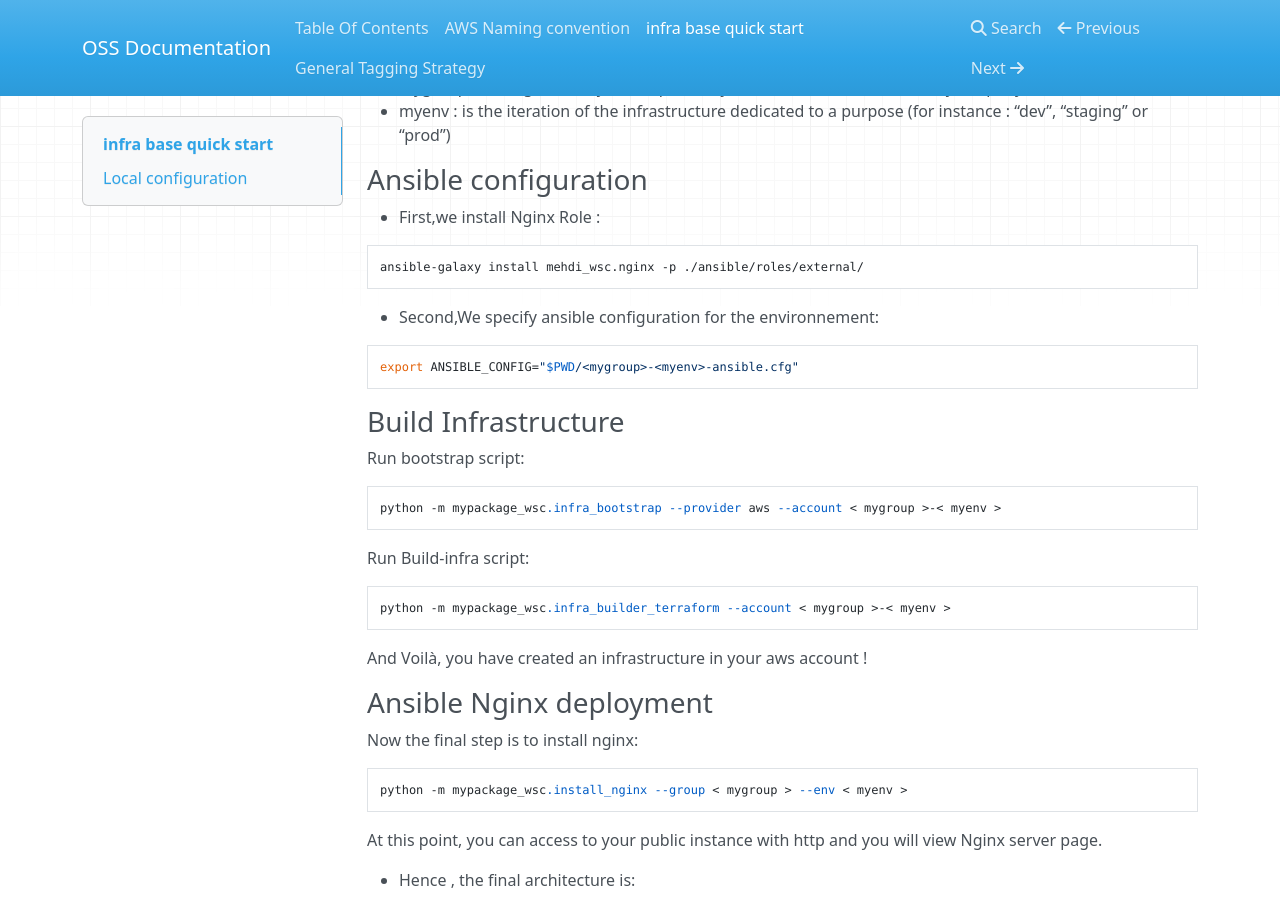
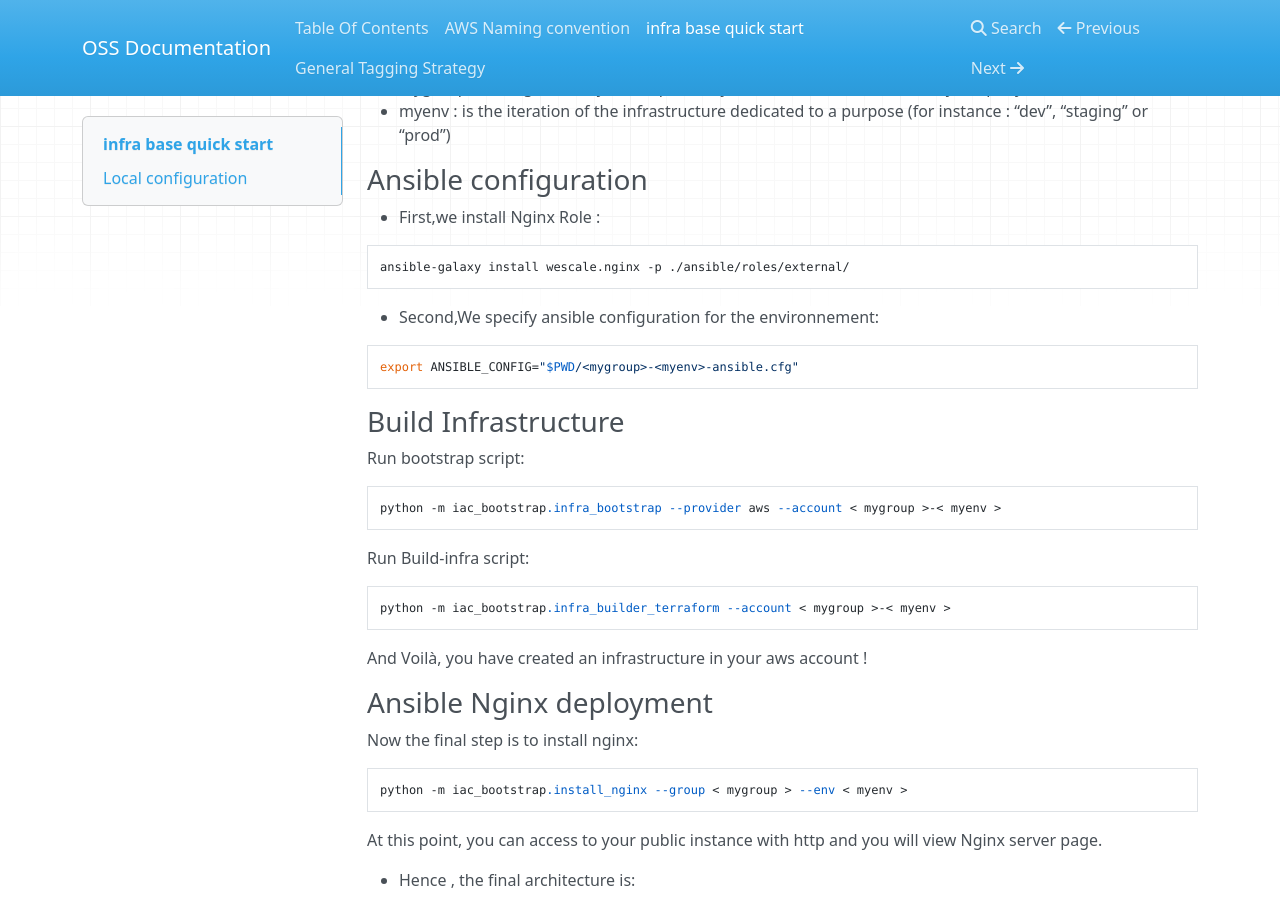
Before and after one commit to wescale/iac-bootstrap, an MkDocs documentation site: the page built from docs/docs/quickstart.md, in a window 1280 px wide and 900 px high, scrolled down 970 px. Built offline with MkDocs 1.6.1, drawn with Linux system fonts in a browser that asks for light colours; nearby versions of some CDN libraries.

Commit message:
update docs

```diff
--- a/docs/docs/quickstart.md
+++ b/docs/docs/quickstart.md
@@ -51,7 +51,7 @@ folders :
 
 <!-- -->
 
-    ansible-galaxy install mehdi_wsc.nginx -p ./ansible/roles/external/
+    ansible-galaxy install wescale.nginx -p ./ansible/roles/external/
 
 - Second,We specify ansible configuration for the environnement:
 
@@ -65,11 +65,11 @@ Run bootstrap script:
 
 <!-- -->
 
-    python -m mypackage_wsc.infra_bootstrap --provider aws --account < mygroup >-< myenv >
+    python -m iac_bootstrap.infra_bootstrap --provider aws --account < mygroup >-< myenv >
 
 Run Build-infra script:
 
-    python -m mypackage_wsc.infra_builder_terraform --account < mygroup >-< myenv >
+    python -m iac_bootstrap.infra_builder_terraform --account < mygroup >-< myenv >
 
 And Voilà, you have created an infrastructure in your aws account !
 
@@ -77,10 +77,9 @@ And Voilà, you have created an infrastructure in your aws account !
 
 Now the final step is to install nginx:
 
-    python -m mypackage_wsc.install_nginx --group < mygroup > --env < myenv >
+    python -m iac_bootstrap.install_nginx --group < mygroup > --env < myenv >
 
-At this point, you can access to your public instance with http and you
-will view Nginx server page.
+At this point, you can access to your public instance with http and you will view Nginx server page.
 
 - Hence , the final architecture is:
 
```
Also changed, not shown: docs/docs/tagging.md (+5 -3 lines).
